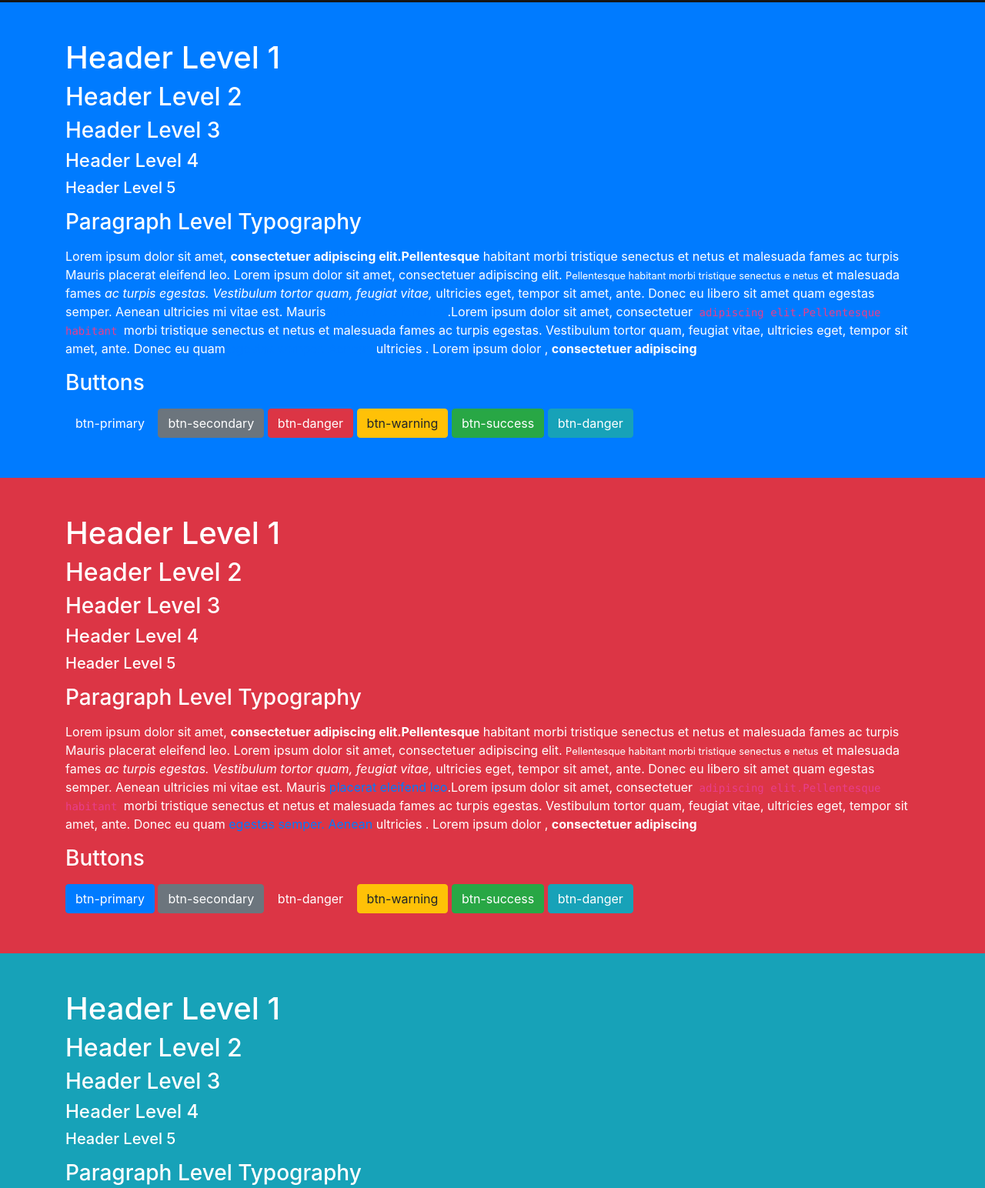
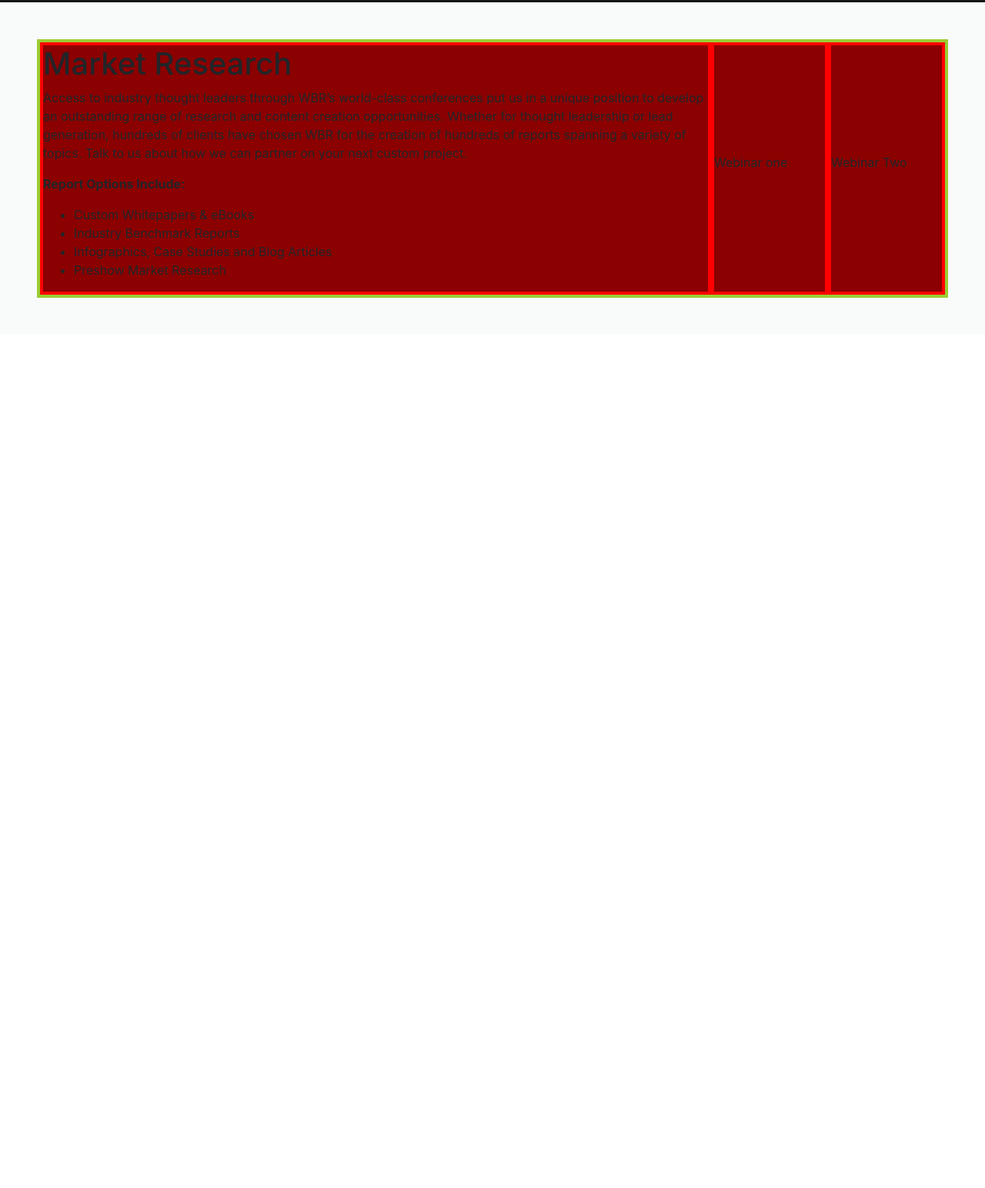
Before and after one commit to leo-wbr/wbr-corp-playground, a website: page index.html in a window 1280 px wide. Shown: the part 797-2341 px from the top of the page at 77% size. After the commit the page ends 1500 px from the top, so only its background shows below. Drawn offline with nearby package versions, Linux system fonts and the light colour scheme; grey boxes are pictures that could not be loaded.

Commit message:
Add Stripe Inspired Webinar Section Using Flex

```diff
--- a/index.html
+++ b/index.html
@@ -51,115 +51,47 @@
     </div>
   </header>
 
-  <div class="container-fluid item-fade text-white p-5 bg-primary">
-    <div class="container">
-      <div class="row">
-        <div class="col-md-12">
-          <h1>Header Level 1</h1>
-          <h2>Header Level 2</h2>
-          <h3>Header Level 3</h3>
-          <h4>Header Level 4</h4>
-          <h5>Header Level 5</h5>
-          <h3 class="my-3">Paragraph Level Typography </h3>
-          <p>Lorem ipsum dolor sit amet, <strong>consectetuer adipiscing elit.Pellentesque</strong> habitant morbi
-            tristique
-            senectus et netus et malesuada fames ac turpis Mauris placerat eleifend leo.
-            Lorem ipsum dolor sit amet, consectetuer adipiscing elit. <small>Pellentesque habitant morbi tristique
-              senectus
-              e netus</small> et malesuada fames <em>ac turpis egestas. Vestibulum tortor quam,
-              feugiat vitae,</em> ultricies eget, tempor sit amet, ante. Donec eu libero sit amet quam egestas semper.
-            Aenean ultricies mi vitae est. Mauris <a href="#">placerat eleifend leo</a>.Lorem
-            ipsum dolor sit amet, consectetuer<code> adipiscing elit.Pellentesque habitant </code> morbi tristique
-            senectus
-            et netus et malesuada fames ac turpis egestas. Vestibulum tortor quam,
-            feugiat vitae, ultricies eget, tempor sit amet, ante. Donec eu quam <a href="#"> egestas semper. Aenean</a>
-            ultricies . Lorem ipsum dolor , <strong>consectetuer adipiscing</strong></p>
-          <h3 class="my-3">Buttons </h3>
-          <a href="#" class="mb-1 btn btn-primary">btn-primary</a>
-          <a href="#" class="mb-1 btn btn-secondary">btn-secondary</a>
-          <a href="#" class="mb-1 btn btn-danger">btn-danger</a>
-          <a href="#" class="mb-1 btn btn-warning">btn-warning</a>
-          <a href="#" class="mb-1 btn btn-success">btn-success</a>
-          <a href="#" class="mb-1 btn btn-info">btn-danger</a>
-        </div>
+  <section class="container-fluid webinar-section p-5">
+    <div class=" parent">
+      <div class="child copy">
+
+        <h1>
+          Market Research
+        </h1>
+        <p>
+          Access to industry thought leaders through WBR’s world-class conferences put us in a unique position to
+          develop an
+          outstanding range of research and content creation opportunities. Whether for thought leadership or lead
+          generation,
+          hundreds of clients have chosen WBR for the creation of hundreds of reports spanning a variety of topics. Talk
+          to us
+          about how we can partner on your next custom project.
+        </p>
+
+        <p><strong>Report Options Include:</strong></p>
+        <ul>
+          <li>
+            Custom Whitepapers & eBooks
+          </li>
+          <li>
+            Industry Benchmark Reports
+          </li>
+          <li>
+            Infographics, Case Studies and Blog Articles
+          </li>
+          <li>
+            Preshow Market Research
+          </li>
+        </ul>
       </div>
-
+      <div class="child webinar-one">
+        <p>Webinar one</p>
+      </div>
+      <div class="child webinar-two">
+        <p>Webinar Two</p>
+      </div>
     </div>
-  </div>
-
-
-  <div class="container-fluid item-fade text-white p-5 bg-danger">
-    <div class="container">
-      <div class="row">
-        <div class="col-md-12">
-          <h1>Header Level 1</h1>
-          <h2>Header Level 2</h2>
-          <h3>Header Level 3</h3>
-          <h4>Header Level 4</h4>
-          <h5>Header Level 5</h5>
-          <h3 class="my-3">Paragraph Level Typography </h3>
-          <p>Lorem ipsum dolor sit amet, <strong>consectetuer adipiscing elit.Pellentesque</strong> habitant morbi
-            tristique
-            senectus et netus et malesuada fames ac turpis Mauris placerat eleifend leo.
-            Lorem ipsum dolor sit amet, consectetuer adipiscing elit. <small>Pellentesque habitant morbi tristique
-              senectus
-              e netus</small> et malesuada fames <em>ac turpis egestas. Vestibulum tortor quam,
-              feugiat vitae,</em> ultricies eget, tempor sit amet, ante. Donec eu libero sit amet quam egestas semper.
-            Aenean ultricies mi vitae est. Mauris <a href="#">placerat eleifend leo</a>.Lorem
-            ipsum dolor sit amet, consectetuer<code> adipiscing elit.Pellentesque habitant </code> morbi tristique
-            senectus
-            et netus et malesuada fames ac turpis egestas. Vestibulum tortor quam,
-            feugiat vitae, ultricies eget, tempor sit amet, ante. Donec eu quam <a href="#"> egestas semper. Aenean</a>
-            ultricies . Lorem ipsum dolor , <strong>consectetuer adipiscing</strong></p>
-          <h3 class="my-3">Buttons </h3>
-          <a href="#" class="mb-1 btn btn-primary">btn-primary</a>
-          <a href="#" class="mb-1 btn btn-secondary">btn-secondary</a>
-          <a href="#" class="mb-1 btn btn-danger">btn-danger</a>
-          <a href="#" class="mb-1 btn btn-warning">btn-warning</a>
-          <a href="#" class="mb-1 btn btn-success">btn-success</a>
-          <a href="#" class="mb-1 btn btn-info">btn-danger</a>
-        </div>
-      </div>
-
-    </div>
-  </div>
-
-  <div class="container-fluid item-fade text-white p-5 bg-info">
-    <div class="container">
-      <div class="row">
-        <div class="col-md-12">
-          <h1>Header Level 1</h1>
-          <h2>Header Level 2</h2>
-          <h3>Header Level 3</h3>
-          <h4>Header Level 4</h4>
-          <h5>Header Level 5</h5>
-          <h3 class="my-3">Paragraph Level Typography </h3>
-          <p>Lorem ipsum dolor sit amet, <strong>consectetuer adipiscing elit.Pellentesque</strong> habitant morbi
-            tristique
-            senectus et netus et malesuada fames ac turpis Mauris placerat eleifend leo.
-            Lorem ipsum dolor sit amet, consectetuer adipiscing elit. <small>Pellentesque habitant morbi tristique
-              senectus
-              e netus</small> et malesuada fames <em>ac turpis egestas. Vestibulum tortor quam,
-              feugiat vitae,</em> ultricies eget, tempor sit amet, ante. Donec eu libero sit amet quam egestas semper.
-            Aenean ultricies mi vitae est. Mauris <a href="#">placerat eleifend leo</a>.Lorem
-            ipsum dolor sit amet, consectetuer<code> adipiscing elit.Pellentesque habitant </code> morbi tristique
-            senectus
-            et netus et malesuada fames ac turpis egestas. Vestibulum tortor quam,
-            feugiat vitae, ultricies eget, tempor sit amet, ante. Donec eu quam <a href="#"> egestas semper. Aenean</a>
-            ultricies . Lorem ipsum dolor , <strong>consectetuer adipiscing</strong></p>
-          <h3 class="my-3">Buttons </h3>
-          <a href="#" class="mb-1 btn btn-primary">btn-primary</a>
-          <a href="#" class="mb-1 btn btn-secondary">btn-secondary</a>
-          <a href="#" class="mb-1 btn btn-danger">btn-danger</a>
-          <a href="#" class="mb-1 btn btn-warning">btn-warning</a>
-          <a href="#" class="mb-1 btn btn-success">btn-success</a>
-          <a href="#" class="mb-1 btn btn-info">btn-danger</a>
-        </div>
-      </div>
-
-    </div>
-  </div>
-
+  </section>
 
   <!-- Optional JavaScript -->
   <!-- jQuery first, then Popper.js, then Bootstrap JS -->
--- a/style.css
+++ b/style.css
@@ -35,3 +35,30 @@
 	transform: scale(0.85);
 	opacity: 0.1;
 }
+
+/* Webinar Section */
+.webinar-section {
+	background-color: #f9fbfb;
+}
+.webinar-section .parent {
+	border: 4px solid yellowgreen;
+	background-color: green;
+	display: flex;
+	flex-direction: row;
+	align-items: stretch;
+	height: 100%;
+}
+
+.webinar-section .child {
+	border: 4px solid red;
+	background-color: darkred;
+	/*  */
+	display: flex;
+	flex-direction: column;
+	justify-content: center;
+	flex: 1;
+}
+
+.webinar-section .child:first-child {
+	flex: 6;
+}
```
